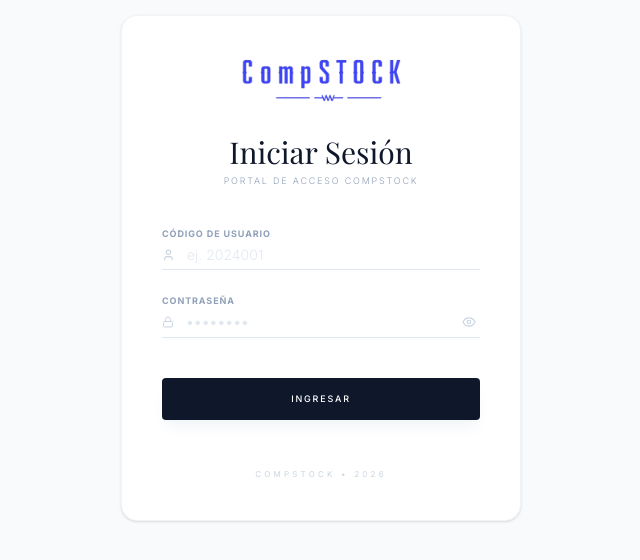
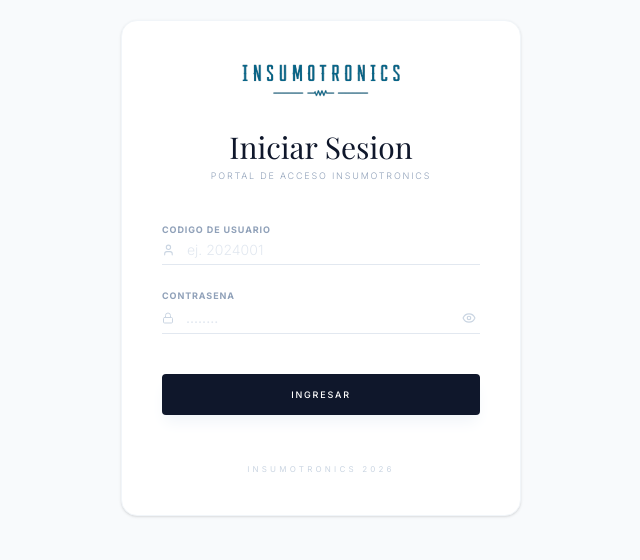
Before and after one commit to Alexander-Sot23/insumotronics-frontend, a React (Vite) app: page /login in a window 1280 px wide. Shown: the part 132-692 px from the top of the page, without its empty margins (319-959 px from the left). Built offline with nearby package versions, Linux system fonts and the light colour scheme; a web font is replaced by a local one.

Commit message:
Cambio de nombre de la app, de "CompStock" a "Insumotronics"

```diff
--- a/index.html
+++ b/index.html
@@ -4,7 +4,7 @@
     <meta charset="UTF-8" />
     <link rel="icon" type="image/png" href="/src/assets/CompStock-logo-02.png" />
     <meta name="viewport" content="width=device-width, initial-scale=1.0" />
-    <title>CompSTOCK</title>
+    <title>Insumotronics</title>
   </head>
   <body>
     <div id="root"></div>
--- a/src/components/Navbar.jsx
+++ b/src/components/Navbar.jsx
@@ -2,7 +2,7 @@ import { useNavigate, useLocation } from 'react-router-dom';
 import { User, ShoppingCart, LogOut, Menu, X, ShieldCheck, GraduationCap } from 'lucide-react';
 import { useAuth } from '../context/AuthContext';
 import { useCart } from '../context/CartContext';
-import logo from '../assets/CompStock-logo-01.png';
+import logo from '../assets/insu-logo-03.png';
 import { useState } from 'react';
 
 const Navbar = () => {
@@ -42,7 +42,7 @@ const Navbar = () => {
 
         {/* Left: Logo */}
         <div className="flex items-center cursor-pointer" onClick={() => navigate('/home')}>
-          <img src={logo} alt="CompSTOCK" className="h-8 md:h-10" />
+          <img src={logo} alt="Insumotronics" className="h-8 md:h-10" />
         </div>
 
         {/* Center: Navigation Options (Desktop) */}
--- a/src/pages/Home.jsx
+++ b/src/pages/Home.jsx
@@ -161,7 +161,7 @@ const Home = () => {
               Bienvenido, {user?.name || 'Alexander'}
             </h2>
             <p className="text-slate-400 font-light text-lg leading-relaxed max-w-xl">
-              Has ingresado al panel de control de <span className="text-slate-800 font-medium">CompSTOCK</span>.
+              Has ingresado al panel de control de <span className="text-slate-800 font-medium">Insumotronics</span>.
               {isAdmin
                 ? 'Monitorea el estado del inventario y gestiona las solicitudes de los estudiantes en tiempo real.'
                 : 'Tu próximo gran proyecto comienza aquí. Explora nuestro catálogo de componentes y solicita los materiales necesarios para dar vida a tus circuitos e ideas.'}
--- a/src/pages/Login.jsx
+++ b/src/pages/Login.jsx
@@ -3,7 +3,7 @@ import { useNavigate } from 'react-router-dom';
 import { Lock, User, Eye, EyeOff, Loader2 } from 'lucide-react';
 import apiClient from '../api/client';
 import { useAuth } from '../context/AuthContext';
-import logo from '../assets/CompStock-logo-01.png';
+import logo from '../assets/insu-logo-03.png';
 
 const Login = () => {
   const [code, setCode] = useState('');
@@ -38,7 +38,7 @@ const Login = () => {
       console.error('Login error:', err);
       const errorMsg = err.response?.data?.error ||
         err.response?.data?.message ||
-        'Credenciales inválidas o error de conexión.';
+        'Credenciales invalidas o error de conexion.';
       setError(errorMsg);
     } finally {
       setLoading(false);
@@ -48,30 +48,26 @@ const Login = () => {
   return (
     <div className="min-h-screen bg-slate-50 flex items-center justify-center p-6">
       <div className="w-full max-w-[400px] flex flex-col items-center bg-white p-10 rounded-2xl shadow-sm border border-slate-100">
-        {/* Logo Centered */}
         <div className="mb-8">
           <img
             src={logo}
-            alt="CompSTOCK Logo"
+            alt="Insumotronics Logo"
             className="w-32 md:w-40 transition-transform duration-700 hover:scale-105"
           />
         </div>
 
-        {/* Title Area */}
         <div className="text-center mb-10">
-          <h1 className="text-3xl font-serif text-slate-900 mb-1">Iniciar Sesión</h1>
+          <h1 className="text-3xl font-serif text-slate-900 mb-1">Iniciar Sesion</h1>
           <p className="text-slate-400 font-light tracking-[0.2em] uppercase text-[9px]">
-            Portal de Acceso CompSTOCK
+            Portal de Acceso Insumotronics
           </p>
         </div>
 
-        {/* Login Form */}
         <form onSubmit={handleLogin} className="w-full space-y-8">
           <div className="space-y-6">
-            {/* Code Input */}
             <div className="relative border-b border-slate-200 focus-within:border-indigo-600 transition-all duration-300 pb-1">
               <label className="text-[9px] uppercase tracking-widest text-slate-400 font-bold mb-1 block">
-                Código de Usuario
+                Codigo de Usuario
               </label>
               <div className="flex items-center">
                 <User size={14} className="text-slate-300 mr-3" />
@@ -86,10 +82,9 @@ const Login = () => {
               </div>
             </div>
 
-            {/* Password Input */}
             <div className="relative border-b border-slate-200 focus-within:border-indigo-600 transition-all duration-300 pb-1">
               <label className="text-[9px] uppercase tracking-widest text-slate-400 font-bold mb-1 block">
-                Contraseña
+                Contrasena
               </label>
               <div className="flex items-center">
                 <Lock size={14} className="text-slate-300 mr-3" />
@@ -99,7 +94,7 @@ const Login = () => {
                   value={password}
                   onChange={(e) => setPassword(e.target.value)}
                   className="w-full bg-transparent text-slate-800 focus:outline-none placeholder:text-slate-200 text-sm"
-                  placeholder="••••••••"
+                  placeholder="........"
                 />
                 <button
                   type="button"
@@ -112,14 +107,12 @@ const Login = () => {
             </div>
           </div>
 
-          {/* Error Message */}
           {error && (
             <div className="text-red-500 text-[10px] font-light">
               * {error}
             </div>
           )}
 
-          {/* Action Buttons */}
           <div className="pt-2">
             <button
               type="submit"
@@ -136,14 +129,11 @@ const Login = () => {
           </div>
         </form>
 
-        {/* Minimal Footer */}
         <footer className="mt-12 text-[8px] text-slate-300 tracking-[0.4em] uppercase text-center">
-          CompSTOCK • 2026
+          Insumotronics 2026
         </footer>
       </div>
     </div>
-
-
   );
 };
 
--- a/src/pages/ManageInventory.jsx
+++ b/src/pages/ManageInventory.jsx
@@ -748,7 +748,7 @@ const ManageInventory = () => {
 
       <footer className="max-w-7xl mx-auto px-6 py-12 text-center">
         <p className="text-slate-300 text-[10px] font-medium uppercase tracking-[0.3em]">
-          CompSTOCK Admin Panel &copy; {new Date().getFullYear()}
+          Insumotronics Admin Panel &copy; {new Date().getFullYear()}
         </p>
       </footer>
     </div>
--- a/src/pages/Profile.jsx
+++ b/src/pages/Profile.jsx
@@ -270,7 +270,7 @@ const Profile = () => {
 
       <footer className="max-w-5xl mx-auto px-6 py-12 text-center">
         <p className="text-slate-300 text-[10px] font-medium uppercase tracking-[0.4em]">
-          Plataforma de Gestión CompSTOCK • 2026
+          Plataforma de Gestión Insumotronics • 2026
         </p>
       </footer>
     </div>
```
